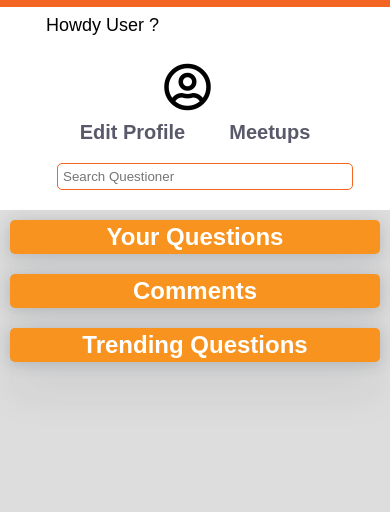
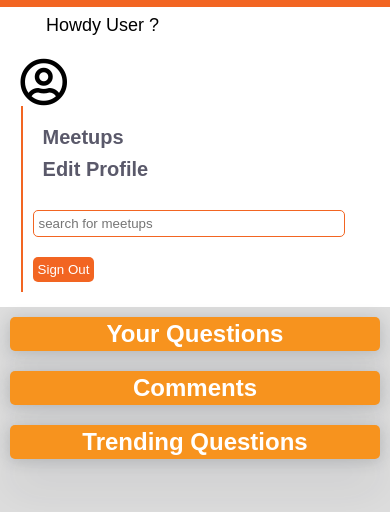
Before and after one commit to Isaacolagoke/Questioner, a website: page UI/userprofile.html in a window 390 px wide. Shown: the part 48-560 px from the top of the page. Drawn offline with Linux system fonts and the light colour scheme; a web font is replaced by a local one.

Commit message:
Adjusted html and css

```diff
--- a/UI/style.css
+++ b/UI/style.css
@@ -17,7 +17,12 @@ body{
     margin: auto;
     overflow: hidden;
 }
-
+.container1{
+    width: 97%;
+    margin: auto;
+    overflow: hidden;
+    padding: 5px;
+}
 .container2{
     width: 100%;
     margin: auto;
@@ -154,9 +159,7 @@ nav{
     display: inline;
     margin: 20px;
 }
-#headnav li:hover{
-
-}
+
 #headnav li a:hover{
     color: #f7931e;
 }
@@ -662,68 +665,53 @@ form{
     background: #f7931e;
 }
 /* userprofile */
-.userdashboard{
-    display: flex;
-    flex-wrap: wrap;
-    /* grid-template-columns: 1fr 6fr  4fr;
-    justify-items: center;
-  align-items: center; */
-}
-.profileavatar{
-    flex-basis: 20%;
-}
-.profileavatar h3{
+.statboard{
+    float: left;
+}
+
+
+.statboard2{
+    float: right;
+    border-left: 2px solid #f26522;
+}
+.statboard2 li{
     display: inline;
-}
-.usermenu{
-    flex-basis: 30%;
-}
-#userdashboardsearch {
-    flex-basis: 40%;
-}
-.userdashbtn{
-    flex-basis: 10%;
-}
-.usermenu li{
-    display: inline;
-    padding: 20px;
-}
-.usermenu li a:hover{
-   color: #f26522;
-}
-#userdashboardsearch input{
+    padding: 5px;
+}
+
+
+.statboard2 ul{
+    float: left;
+    margin: 10px;
+    padding: 5px;
+}
+
+.statboard2 input{
+    float: left;
+    margin: 10px;
+    padding: 5px;
     border: 1px solid  #f26522;
     border-radius: 5px;
 }
-.usersearchinput{
-    width: 60%;
+.statboard2 li a:hover{
+    color: #f26522;
+ }
+.statboard2 button{
+    float: left;
+    margin: 10px;
     padding: 5px;
-
-}
-#userdashboardsearch {
-    flex-basis: 40%;
-}
-.userdashbtn{
-    flex-basis: 10%;
-}
-.userdashbtn button{
-
-    font-weight: 400;
-    padding: 10px;
-    width: 100px;
     border: 1px solid  #f26522;
-    border-radius: 5px;
-    font-size: 15px;
-    font-family: 'Thasadith', sans-serif;
-    font-weight: 700;
-    background:  #f26522;
-    color:  #fff;
-    height: 40px;
-
-}
-.userdashbtn button:hover{
+    border: none;
+    border-radius: 5px;
+    background: #f26522;
+    color: #fff;
+    font-family: 'Thasadith', sans-serif;
+    font-weight: 500;
+}
+.statboard2 button:hover{
     background: #f7931e;
-}
+    color: #fff;
+    }
 
 .userprofile{
     display: flex;
@@ -863,9 +851,6 @@ aside li{
 .far, .fas{
     padding: 0px 15px 0px 0px;
 }
-aside li a{
-
-}
 aside li a:hover{
    color: #f7931e;
 }
@@ -950,9 +935,6 @@ width: 60%;
     padding: 10px;
     border-radius: 5px;
     margin-bottom: 5px;
-}
-.meetuptime{
-
 }
 .meetupcontennt{
     justify-self: start;
@@ -1195,9 +1177,6 @@ border-radius: 5px;
 
     justify-content: center;
     }
-    .boximg{
-
-    }
 
 
     .footercont{
@@ -1345,29 +1324,22 @@ border-radius: 5px;
         width: 95%;
         margin: 10px;
      }
-     .userdashboard{
-        display: block;
-        text-align: center;
-    }
-    .profileavatar{
-        display: block;
-        margin: 10px;
-    }
-    .usermenu{
-        display: block;
-        margin: 10px;
-    }
-    #userdashboardsearch {
-        display: inline-block;
-        margin: 10px;
-        width: 100%;
-    }
-    .userdashbtn{
-        display: none;
-    }
-    .usersearchinput{
-        width: 80%;
-        padding: 5px;
+
+    .statboard{
+        display: block;
+    }
+    .statboard2{
+        display: block;
+    }
+    .statboard2 ul, .statboard2 li{
+        display: block;
+    }
+    .statboard2 input{
+        display: block;
+        width: 90%;
+    }
+    .statboard2 button{
+        display: block;
     }
     .userprofile{
         display: block;
--- a/UI/userprofile.html
+++ b/UI/userprofile.html
@@ -26,31 +26,22 @@
 
 
 <section>
+
 <div class="display">
-        <div class="container1">
+    <div class="container1">
+        <div class="statboard">
+            <span><i class="far fa-user-circle fa-3x"></i></span>
 
-                <div class="userdashboard">
-
-                   <div class="profileavatar">
-                       <span><i class="far fa-user-circle fa-3x"></i></span>
-                   </div>
-                   <div class="usermenu">
-                       <ul>
-                            <li><a href="editprofile.html">Edit Profile</a></li>
-                           <li><a href="meetup.html">Meetups</a></li>
-
-                       </ul>
-                   </div>
-                   <div id="userdashboardsearch">
-                       <input type="text" placeholder="Search Questioner" class="usersearchinput">
-                   </div>
-                   <div class="userdashbtn">
-                           <button  onclick="location.href='index.html'">Sign Out</button>
-                   </div>
-
-                </div>
-
-           </div>
+        </div>
+        <div class="statboard2">
+                <ul>
+                    <li><a href="meetup.html">Meetups</a></li>
+                    <li><a href="editprofile.html">Edit Profile</a></li>
+                </ul>
+                    <input type="text" placeholder="search for meetups">
+                    <button onclick="location.href='index.html'">Sign Out</button>
+        </div>
+    </div>
 </div>
 </section>
 <section>
```
Also changed, not shown: UI/app.js (+2 -11 lines), UI/editprofile.html (+12 -21 lines), UI/meetup.html (+10 -20 lines).
